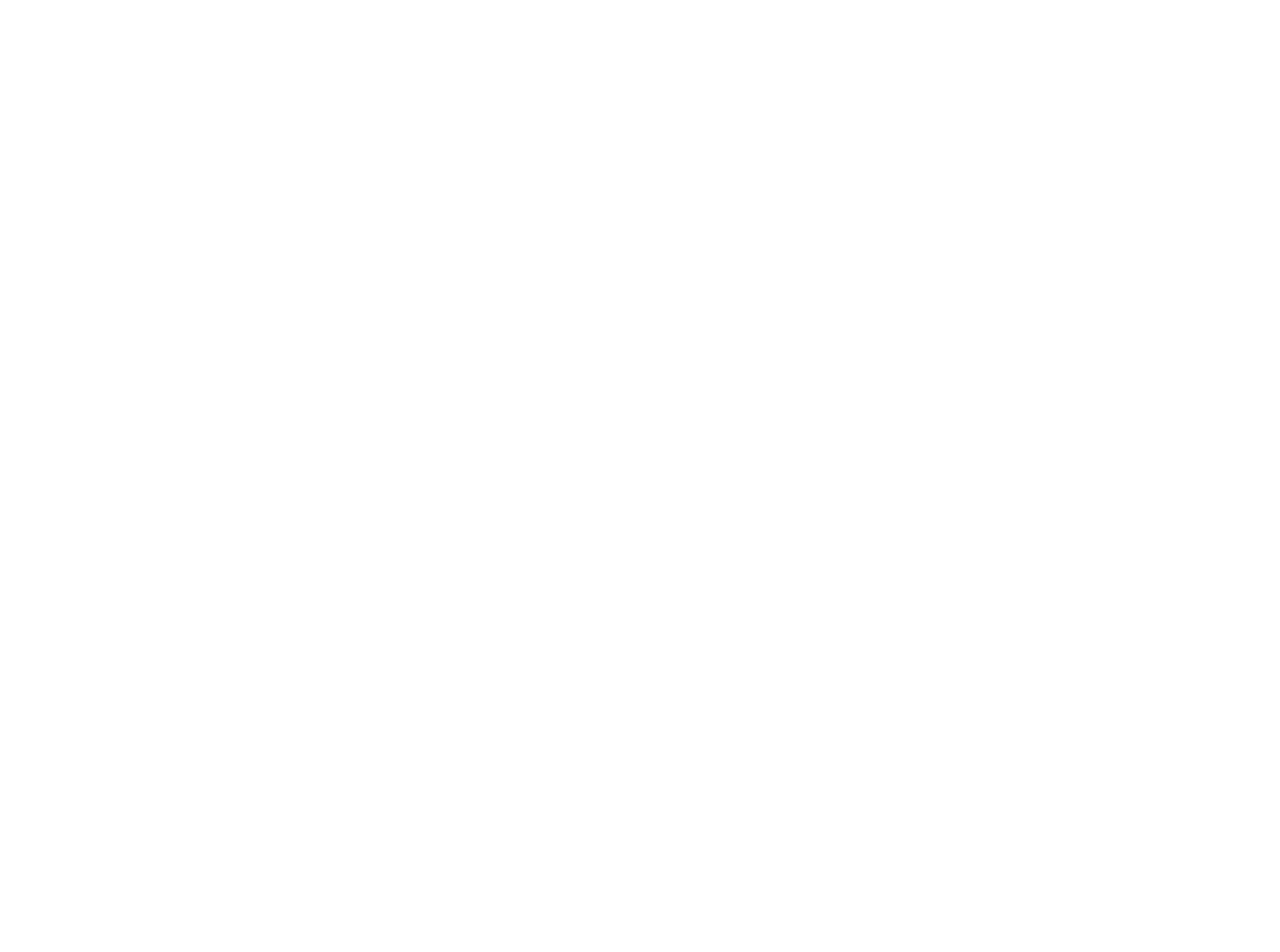
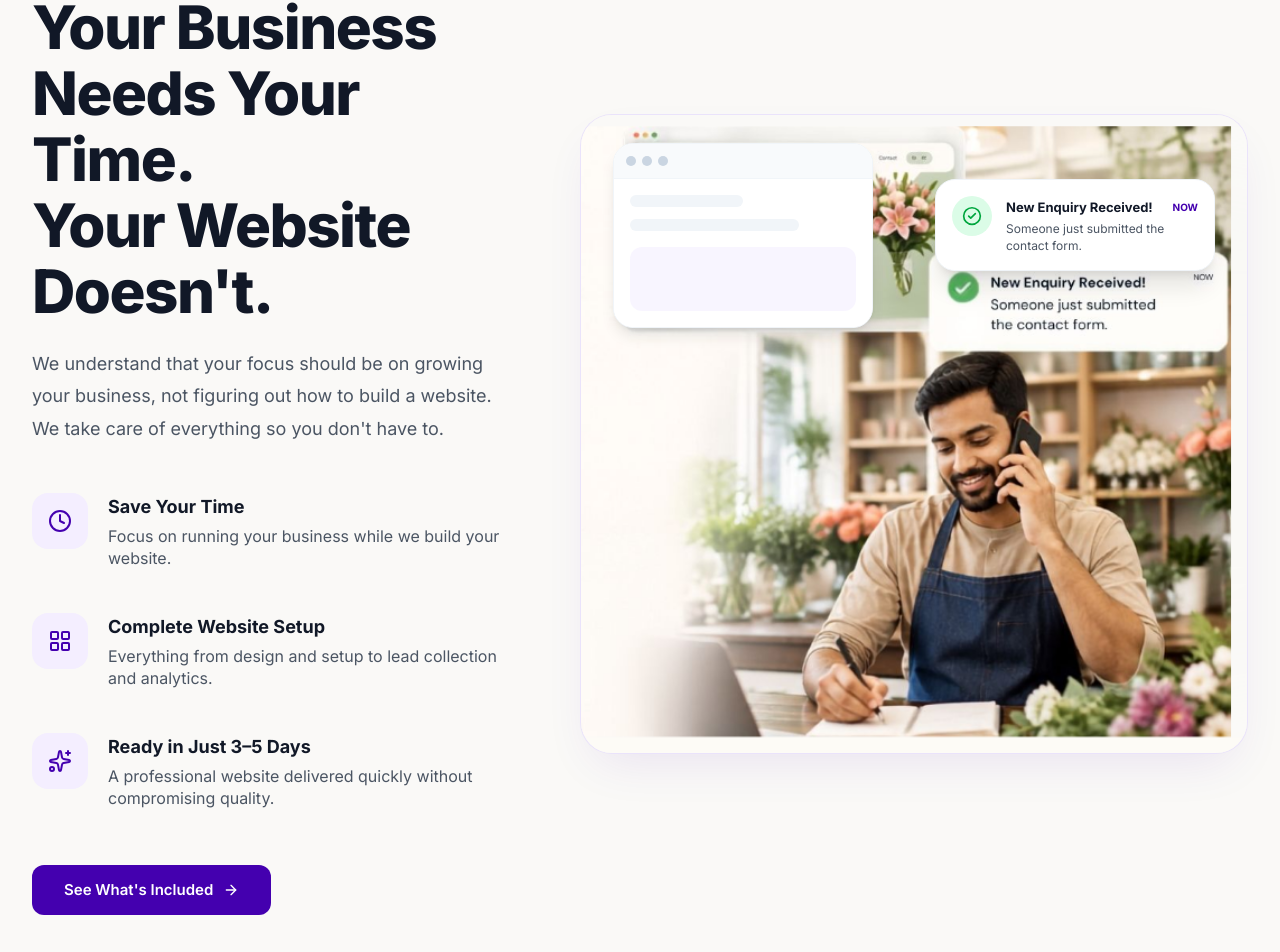
Before and after one commit to zehracodes29/landingpage, a React (Vite) app in the folder pagemistri-landing/: page / in a window 1280 px wide. Shown: the part 1183-2135 px from the top of the page. Before the commit the page ends 1040 px from the top, so only its background shows below. Built offline with nearby package versions, Linux system fonts and the light colour scheme.

Commit message:
feat: add BusinessBenefits component to landing page

```diff
--- a/pagemistri-landing/src/App.jsx
+++ b/pagemistri-landing/src/App.jsx
@@ -1,11 +1,13 @@
 import Navbar from "./components/Navbar";
 import Hero from "./components/Hero";
+import BusinessBenefits from "./components/BusinessBenefits";
 
 function App() {
   return (
     <>
       <Navbar />
       <Hero />
+      <BusinessBenefits />
     </>
   );
 }
--- /dev/null
+++ b/pagemistri-landing/src/components/BusinessBenefits.jsx
@@ -0,0 +1,153 @@
+import React from 'react';
+import { motion } from 'framer-motion';
+import { Clock, LayoutGrid, Sparkles, ArrowRight, CheckCircle2 } from 'lucide-react';
+import image1 from '../assets/images/image1.png';
+
+const BusinessBenefits = () => {
+  return (
+    <section className="relative bg-[#FAF9F7] py-16 md:py-24 lg:py-[96px] overflow-hidden font-sans">
+      <div className="max-w-[1280px] mx-auto px-8 lg:px-[32px] w-full">
+        <div className="flex flex-col lg:flex-row gap-16 lg:gap-[64px] items-center">
+
+          {/* Left Column */}
+          <motion.div
+            initial={{ opacity: 0, y: 30 }}
+            whileInView={{ opacity: 1, y: 0 }}
+            viewport={{ once: true, margin: "-50px" }}
+            transition={{ duration: 0.7, ease: "easeOut" }}
+            className="w-full lg:w-[42%] flex flex-col items-start gap-10"
+          >
+            {/* Header Content */}
+            <div className="flex flex-col gap-6 w-full">
+              <span className="text-[#4400AF] text-xs md:text-[13px] font-bold uppercase tracking-[0.15em]">
+                Built for Busy Business Owners
+              </span>
+              <h2 className="text-[36px] md:text-[46px] lg:text-[56px] xl:text-[60px] font-[800] text-[#111827] leading-[1.1] tracking-tight">
+                Your Business Needs Your Time.<br />Your Website Doesn't.
+              </h2>
+              <p className="text-[18px] text-[#4B5563] leading-[1.8] max-w-[540px]">
+                We understand that your focus should be on growing your business, not figuring out how to build a website. We take care of everything so you don't have to.
+              </p>
+            </div>
+
+            {/* Features */}
+            <div className="flex flex-col gap-[28px] w-full">
+              {/* Feature 1 */}
+              <motion.div
+                whileHover={{ y: -2 }}
+                className="flex gap-[20px] items-start transition-all hover:shadow-[0_10px_30px_-15px_rgba(68,0,175,0.15)] rounded-2xl p-2 -ml-2 bg-transparent hover:bg-white/50"
+              >
+                <div className="flex h-[56px] w-[56px] shrink-0 items-center justify-center rounded-[16px] bg-[#F4EEFF] text-[#4400AF]">
+                  <Clock className="w-6 h-6" />
+                </div>
+                <div className="flex flex-col justify-center min-h-[56px]">
+                  <h3 className="text-lg font-bold text-[#111827]">Save Your Time</h3>
+                  <p className="text-[#4B5563] mt-1 leading-snug">Focus on running your business while we build your website.</p>
+                </div>
+              </motion.div>
+
+              {/* Feature 2 */}
+              <motion.div
+                whileHover={{ y: -2 }}
+                className="flex gap-[20px] items-start transition-all hover:shadow-[0_10px_30px_-15px_rgba(68,0,175,0.15)] rounded-2xl p-2 -ml-2 bg-transparent hover:bg-white/50"
+              >
+                <div className="flex h-[56px] w-[56px] shrink-0 items-center justify-center rounded-[16px] bg-[#F4EEFF] text-[#4400AF]">
+                  <LayoutGrid className="w-6 h-6" />
+                </div>
+                <div className="flex flex-col justify-center min-h-[56px]">
+                  <h3 className="text-lg font-bold text-[#111827]">Complete Website Setup</h3>
+                  <p className="text-[#4B5563] mt-1 leading-snug">Everything from design and setup to lead collection and analytics.</p>
+                </div>
+              </motion.div>
+
+              {/* Feature 3 */}
+              <motion.div
+                whileHover={{ y: -2 }}
+                className="flex gap-[20px] items-start transition-all hover:shadow-[0_10px_30px_-15px_rgba(68,0,175,0.15)] rounded-2xl p-2 -ml-2 bg-transparent hover:bg-white/50"
+              >
+                <div className="flex h-[56px] w-[56px] shrink-0 items-center justify-center rounded-[16px] bg-[#F4EEFF] text-[#4400AF]">
+                  <Sparkles className="w-6 h-6" />
+                </div>
+                <div className="flex flex-col justify-center min-h-[56px]">
+                  <h3 className="text-lg font-bold text-[#111827]">Ready in Just 3–5 Days</h3>
+                  <p className="text-[#4B5563] mt-1 leading-snug">A professional website delivered quickly without compromising quality.</p>
+                </div>
+              </motion.div>
+            </div>
+
+            {/* CTA Button */}
+            <button className="mt-2 h-[50px] px-[32px] bg-[#4400AF] text-white font-semibold text-[15px] rounded-xl flex items-center justify-center gap-2.5 hover:bg-[#35008a] hover:shadow-lg hover:shadow-[#4400AF]/20 transition-all duration-300 transform hover:-translate-y-[2px]">
+              See What's Included
+              <ArrowRight className="w-4 h-4" />
+            </button>
+          </motion.div>
+
+          {/* Right Column */}
+          <motion.div
+            initial={{ opacity: 0, scale: 0.98 }}
+            whileInView={{ opacity: 1, scale: 1 }}
+            viewport={{ once: true, margin: "-50px" }}
+            transition={{ duration: 0.8, ease: "easeOut", delay: 0.2 }}
+            className="w-full lg:w-[58%] relative"
+          >
+            {/* Subtle warm radial gradient */}
+            <div className="absolute top-1/2 left-1/2 -translate-x-1/2 -translate-y-1/2 w-[120%] h-[120%] bg-[radial-gradient(circle,rgba(244,238,255,0.8)_0%,rgba(250,249,247,0)_70%)] rounded-full -z-10 pointer-events-none" />
+
+            {/* Image Container */}
+            <div className="relative w-full h-[420px] md:h-[520px] lg:h-[640px] rounded-[32px] overflow-hidden shadow-[0_20px_50px_-15px_rgba(68,0,175,0.1)] border border-[#DCCEFF]/50 bg-[#FAF9F7]">
+              <img
+                src={image1}
+                alt="Business Owner working"
+                className="w-full h-full object-cover"
+              />
+
+              {/* Floating Overlays */}
+
+              {/* Top-Left: Website Preview */}
+              <motion.div
+                animate={{ y: [0, -6, 0] }}
+                transition={{ repeat: Infinity, duration: 4.5, ease: "easeInOut" }}
+                className="absolute top-8 left-4 md:left-8 w-[220px] md:w-[260px] bg-white rounded-[20px] shadow-lg border border-slate-100 overflow-hidden z-20"
+              >
+                <div className="bg-slate-50 border-b border-slate-100 p-3 flex items-center gap-2">
+                  <div className="flex gap-1.5">
+                    <div className="w-2.5 h-2.5 rounded-full bg-slate-300" />
+                    <div className="w-2.5 h-2.5 rounded-full bg-slate-300" />
+                    <div className="w-2.5 h-2.5 rounded-full bg-slate-300" />
+                  </div>
+                </div>
+                <div className="p-4 bg-white space-y-3">
+                  <div className="w-1/2 h-3 bg-slate-100 rounded-full" />
+                  <div className="w-3/4 h-3 bg-slate-100 rounded-full" />
+                  <div className="w-full h-16 bg-[#F4EEFF]/60 rounded-xl mt-4" />
+                </div>
+              </motion.div>
+
+              {/* Top-Right: Notification Card */}
+              <motion.div
+                animate={{ y: [0, 6, 0] }}
+                transition={{ repeat: Infinity, duration: 5, ease: "easeInOut", delay: 1 }}
+                className="absolute top-16 right-4 md:right-8 w-[240px] md:w-[280px] bg-white rounded-[20px] shadow-xl border border-slate-100 p-4 z-20 flex gap-3.5 items-start"
+              >
+                <div className="w-10 h-10 shrink-0 rounded-full bg-green-100 flex items-center justify-center">
+                  <CheckCircle2 className="w-5 h-5 text-green-600" />
+                </div>
+                <div className="flex-1 pt-0.5">
+                  <div className="flex justify-between items-center mb-1">
+                    <h4 className="text-[13px] font-bold text-[#111827]">New Enquiry Received!</h4>
+                    <span className="text-[10px] font-bold text-[#4400AF]">NOW</span>
+                  </div>
+                  <p className="text-[12px] text-[#4B5563] leading-snug">Someone just submitted the contact form.</p>
+                </div>
+              </motion.div>
+
+            </div>
+          </motion.div>
+
+        </div>
+      </div>
+    </section>
+  );
+};
+
+export default BusinessBenefits;
```
